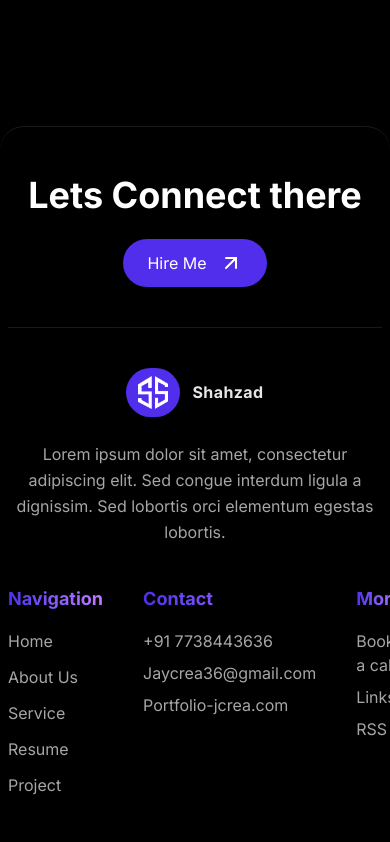
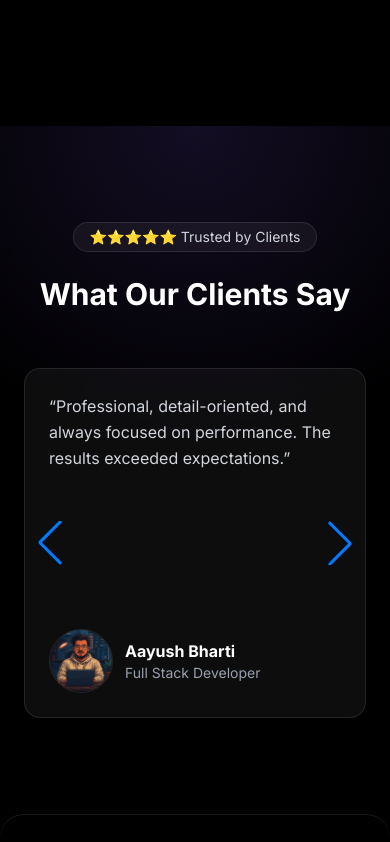
Before and after one commit to codedByShahzad/My_Portfolio, a Next.js app: page / in a window 390 px wide. Shown: the part 5342-6184 px from the top of the page. Built offline with nearby package versions, Linux system fonts and the light colour scheme.

Commit message:
Aded the testemonail Cards

```diff
--- a/app/page.tsx
+++ b/app/page.tsx
@@ -2,6 +2,7 @@ import HeroSection from "@/sections/HeroSection"
 import GradientShell from '../components/GradientShell';
 import ProjectSection from '../sections/ProjectSection';
 import AboutMeSection from "@/sections/AboutMeSection";
+import TestmonialSection from "@/sections/TestmonialSection";
 
 const HomePage = () => {
   return (
@@ -12,6 +13,8 @@ const HomePage = () => {
 
     <AboutMeSection />
 
+    <TestmonialSection />
+
     </div>
   )
 }
--- /dev/null
+++ b/components/ui/infinite-moving-cards.tsx
@@ -0,0 +1,119 @@
+"use client";
+
+import { cn } from "@/lib/utils";
+import React, { useEffect, useState } from "react";
+
+export const InfiniteMovingCards = ({
+  items,
+  direction = "left",
+  speed = "fast",
+  pauseOnHover = true,
+  className,
+}: {
+  items: {
+    quote: string;
+    name: string;
+    title: string;
+  }[];
+  direction?: "left" | "right";
+  speed?: "fast" | "normal" | "slow";
+  pauseOnHover?: boolean;
+  className?: string;
+}) => {
+  const containerRef = React.useRef<HTMLDivElement>(null);
+  const scrollerRef = React.useRef<HTMLUListElement>(null);
+  const [start, setStart] = useState(false);
+
+  useEffect(() => {
+    addAnimation();
+  }, []);
+
+  function addAnimation() {
+    if (containerRef.current && scrollerRef.current) {
+      const scrollerContent = Array.from(scrollerRef.current.children);
+      scrollerContent.forEach((item) => {
+        const duplicatedItem = item.cloneNode(true);
+        scrollerRef.current?.appendChild(duplicatedItem);
+      });
+
+      getDirection();
+      getSpeed();
+      setStart(true);
+    }
+  }
+
+  const getDirection = () => {
+    containerRef.current?.style.setProperty(
+      "--animation-direction",
+      direction === "left" ? "forwards" : "reverse"
+    );
+  };
+
+  const getSpeed = () => {
+    const duration =
+      speed === "fast" ? "20s" : speed === "normal" ? "40s" : "80s";
+    containerRef.current?.style.setProperty(
+      "--animation-duration",
+      duration
+    );
+  };
+
+  return (
+    <div
+      ref={containerRef}
+      className={cn(
+        "relative z-20 max-w-7xl overflow-hidden",
+        "[mask-image:linear-gradient(to_right,transparent,white_15%,white_85%,transparent)]",
+        className
+      )}
+    >
+      <ul
+        ref={scrollerRef}
+        className={cn(
+          "flex w-max min-w-full shrink-0 flex-nowrap gap-6 py-6",
+          start && "animate-scroll",
+          pauseOnHover && "hover:[animation-play-state:paused]"
+        )}
+      >
+        {items.map((item) => (
+          <li
+            key={item.name}
+            className="group relative w-[340px] md:w-[420px] shrink-0 rounded-2xl
+            border border-white/10
+            bg-white/5 backdrop-blur-xl
+            px-7 py-6
+            transition-all duration-300
+            hover:border-purple-500/40
+            hover:shadow-[0_0_30px_rgba(139,92,246,0.15)]"
+          >
+            {/* Glow Layer */}
+            <div className="absolute inset-0 rounded-2xl bg-gradient-to-br from-purple-500/10 to-transparent opacity-0 group-hover:opacity-100 transition-opacity" />
+
+            <blockquote className="relative z-10">
+              <p className="text-sm leading-relaxed text-gray-300">
+                “{item.quote}”
+              </p>
+
+              <div className="mt-6 flex items-center gap-3">
+                {/* Avatar */}
+                <div className="flex h-10 w-10 items-center justify-center rounded-full
+                  bg-purple-600/20 text-purple-400 font-semibold">
+                  {item.name.charAt(0)}
+                </div>
+
+                <div>
+                  <p className="text-sm font-medium text-white">
+                    {item.name}
+                  </p>
+                  <p className="text-xs text-gray-400">
+                    {item.title}
+                  </p>
+                </div>
+              </div>
+            </blockquote>
+          </li>
+        ))}
+      </ul>
+    </div>
+  );
+};
--- a/package.json
+++ b/package.json
@@ -19,6 +19,7 @@
     "react": "19.2.0",
     "react-dom": "19.2.0",
     "react-icons": "^5.5.0",
+    "swiper": "^12.0.3",
     "tailwind-merge": "^3.4.0"
   },
   "devDependencies": {
--- /dev/null
+++ b/sections/TestmonialSection.tsx
@@ -0,0 +1,108 @@
+"use client";
+
+import Image from "next/image";
+import React from "react";
+import { Swiper, SwiperSlide } from "swiper/react";
+import { Autoplay, Navigation } from "swiper/modules";
+
+import "swiper/css";
+import "swiper/css/navigation";
+
+import client from "../public/images/Profile Image.png";
+
+const testimonials = [
+  {
+    name: "Robert Johnson",
+    role: "Founder - CEO Soldevix Solutions",
+    image: client,
+    message:
+      "Working with this team was a fantastic experience. Clean code, great communication, and timely delivery. Highly recommended!",
+  },
+  {
+    name: "Aayush Bharti",
+    role: "Full Stack Developer",
+    image: client,
+    message:
+      "Professional, detail-oriented, and always focused on performance. The results exceeded expectations.",
+  },
+  {
+    name: "Sarah Williams",
+    role: "Product Manager",
+    image: client,
+    message:
+      "They transformed our vision into a stunning product. Smooth UI, solid backend, and excellent support.",
+  },
+  {
+    name: "Michael Brown",
+    role: "CTO - TechNova",
+    image: client,
+    message:
+      "Highly skilled developers with attention to detail. Communication was smooth and delivery on point.",
+  },
+  {
+    name: "Jessica Lee",
+    role: "Designer - Creatix Studio",
+    image: client,
+    message:
+      "Amazing collaboration! Their work on UI/UX was top-notch and perfectly aligned with our vision.",
+  },
+];
+
+const TestimonialSection = () => {
+  return (
+    <section className="relative py-24 px-6 bg-black/20 overflow-hidden">
+      <div className="absolute inset-0 -z-10 bg-[radial-gradient(circle_at_top,rgba(139,92,246,0.18),transparent_45%)]" />
+
+      <div className="mx-auto max-w-4xl text-center">
+        <p className="inline-flex items-center rounded-full border border-white/10 bg-white/5 px-4 py-1 text-sm text-gray-300">
+          ⭐⭐⭐⭐⭐ Trusted by Clients
+        </p>
+        <h2 className="mt-6 text-3xl md:text-4xl font-bold text-white">
+          What Our Clients Say
+        </h2>
+      </div>
+
+      <div className="mt-14 max-w-6xl mx-auto relative">
+        <Swiper
+          modules={[Autoplay, Navigation]}
+          autoplay={{ delay: 4000, disableOnInteraction: false }}
+          navigation={true} // Enables arrows
+          loop
+          spaceBetween={30}
+          breakpoints={{
+            320: { slidesPerView: 1 },
+            640: { slidesPerView: 2 },
+            1024: { slidesPerView: 3 },
+            1280: { slidesPerView: 4 },
+          }}
+        >
+          {testimonials.map((item, index) => (
+            <SwiperSlide key={index}>
+              <div className="h-[350px] flex flex-col justify-between rounded-2xl border border-white/10 bg-white/5 backdrop-blur-xl p-6 shadow-lg transition hover:shadow-[0_0_30px_rgba(139,92,246,0.18)]">
+                <p className="text-gray-300 text-base leading-relaxed mb-6 overflow-hidden line-clamp-6">
+                  “{item.message}”
+                </p>
+                <div className="flex items-center gap-3 mt-auto">
+                  <div className="relative h-16 w-16 rounded-full overflow-hidden border border-white/10 flex-shrink-0">
+                    <Image
+                      src={item.image}
+                      alt={item.name}
+                      fill
+                      className="object-cover"
+                    />
+                  </div>
+                  <div>
+                    <p className="text-white font-semibold">{item.name}</p>
+                    <p className="text-gray-400 text-sm">{item.role}</p>
+                  </div>
+                </div>
+              </div>
+            </SwiperSlide>
+          ))}
+        </Swiper>
+      </div>
+    </section>
+  );
+};
+
+export default TestimonialSection;
```
Also changed, not shown: 1 other file (tests, documents, lock files or other folders).
